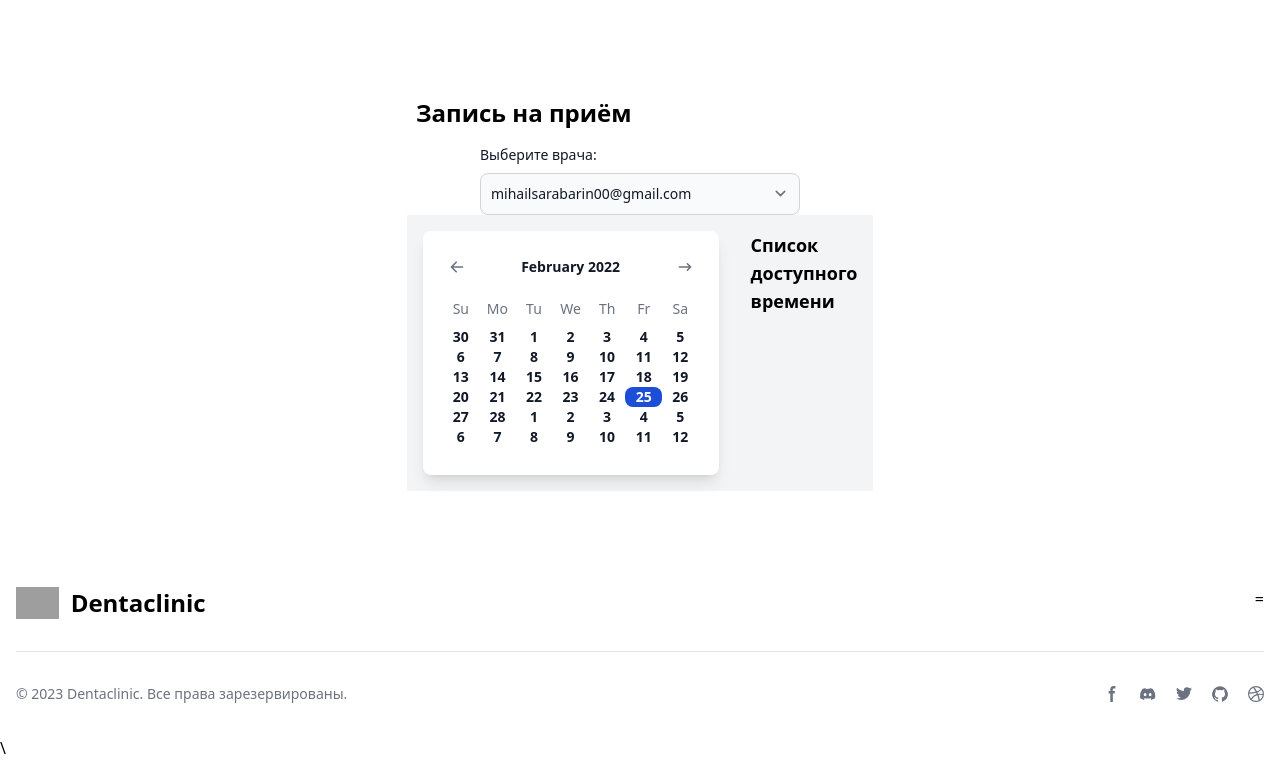
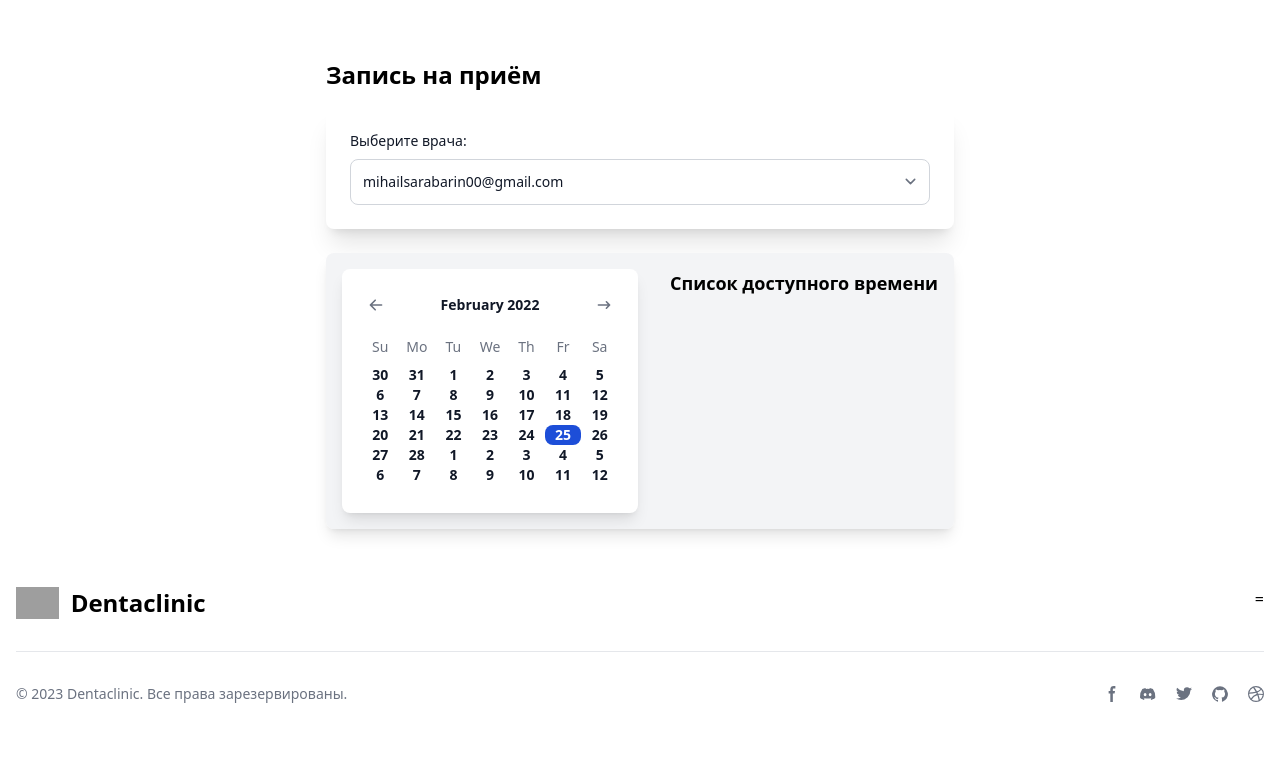
Before and after one commit to Vlad0n1m/dentaclinic, a Django app: page /create/ in a window 1280 px wide. Shown: the part 64-824 px from the top of the page. After the commit the page ends 767 px from the top, so only its background shows below. Run offline with Django 4.2, Linux system fonts and the light colour scheme; a user stored in the database is signed in; data comes from the database, SQL or seed files in the repository; both versions use the stored data as it was after the commit; data that the repository does not hold is empty; style sheets or scripts are compiled from the project's sources; some libraries are stand-ins or nearby versions; grey boxes are pictures that could not be loaded.

Commit message:
profile and appointments fix

```diff
--- a/templates/account/profile/patient/profile.html
+++ b/templates/account/profile/patient/profile.html
@@ -9,7 +9,7 @@
   <div class="flex flex-col gap-4 w-full">
     <h1 class="text-lg font-medium text-gray-900 dark:text-white">Здравствуйте, {{ user.username }}!</h1>
     {% if form %}
-    <form method="post">
+    <form id="updateProfileForm" method="post">
       {% csrf_token %}
       <div class="mb-5">
         <label for="pasport_id" class="block mb-2 text-sm font-medium text-gray-900 dark:text-white">Ваш ИИН</label>
@@ -31,7 +31,7 @@
         <label for="age" class="block mb-2 text-sm font-medium text-gray-900 dark:text-white">Ваш возраст</label>
         {{ form.age|add_class:"bg-white border border-gray-300 text-black text-sm rounded-lg focus:ring-blue-500 focus:border-blue-500 block w-full p-2.5 dark:border-gray-600 dark:placeholder-gray-400 dark:focus:ring-blue-500 dark:focus:border-blue-500" }}
       </div>
-      <button class="bg-blue-600 text-white p-2 rounded-lg w-full font-semibold" type="submit">
+      <button  class="bg-blue-600 text-white p-2 rounded-lg w-full font-semibold" type="submit">
         Сохранить
       </button>
     </form>
--- a/templates/appointments/create_appointment.html
+++ b/templates/appointments/create_appointment.html
@@ -1,21 +1,17 @@
 {% extends 'pages/blank.html' %} {% block content %}
-<div class="max-w-md mx-auto mt-8">
+<div class=" mx-auto mt-8">
   <h1 class="text-2xl font-bold mb-4">Запись на приём</h1>
 
-  <div class=" flex flex-wrap justify-center">
+  <div class=" flex flex-col flex-wrap justify-center">
     <!-- Календарь с датами -->
 
-    <div class="w-full max-w-xs mx-auto">
-      <label
-        for="doctor"
-        class="block mb-2 text-sm font-medium text-gray-900 dark:text-gray-400"
-        >Выберите врача:</label
-      >
+    <div class="flex flex-col  w-full  p-6 rounded-lg bg-white shadow-xl mb-6">
+      <label for="doctor" class="block mb-2 text-sm font-medium text-gray-900 dark:text-gray-300">Выберите врача:</label>
       <select
         id="doctor"
         name="doctor"
         required
-        class="bg-gray-50 border border-gray-300 text-gray-900 text-sm rounded-lg focus:ring-blue-500 focus:border-blue-500 block w-full p-2.5 dark:bg-gray-700 dark:border-gray-600 dark:placeholder-gray-400 dark:text-white dark:focus:ring-blue-500 dark:focus:border-blue-500"
+        class="bg-white border border-gray-300 text-gray-900 text-sm rounded-lg focus:ring-blue-500 focus:border-blue-500 block w-full p-3 dark:bg-gray-800 dark:border-gray-600 dark:placeholder-gray-500 dark:text-white dark:focus:ring-blue-500 dark:focus:border-blue-500"
       >
         {% for doctor in doctors %}
         <option value="{{ doctor.id }}">{{ doctor.username }}</option>
@@ -23,9 +19,9 @@
       </select>
     </div>
 
-    <div  class="flex" >
+    <div  class="flex rounded-lg bg-white shadow-lg overflow-hidden justify-center" >
 
-      <div class="calendar bg-gray-100 p-4 flex-1">
+      <div class="calendar bg-gray-100 p-4 flex-1 ">
         <div inline-datepicker data-date="02/25/2022"></div>
       </div>
 
@@ -98,7 +94,6 @@
 <script src="https://cdnjs.cloudflare.com/ajax/libs/flowbite/2.3.0/datepicker.min.js"></script>
 {% load static %}
 <script src="{% static 'js/Cookie.js' %}"></script>
-\
 <script src="{% static 'js/pacient_appointment.js' %}"></script>
 
 {% endblock %}
--- a/templates/pages/profile.html
+++ b/templates/pages/profile.html
@@ -70,6 +70,8 @@
     <script src="{% static 'js/Cookie.js' %}"></script>
     <script src="{% static 'js/status_to_color.js' %}"></script>
     <script src="{% static 'js/profile/general.js' %}"></script>
+{% else %}
+  <script src="{% static 'js/profile/patient/send_form.js' %}"></script>
 {% endif %}
 
 <script>
```
Also changed, not shown: authuser/views.py (+7 -1 lines), static/js/profile/patient/send_form.js (added, +36 -0 lines), db.sqlite3.
